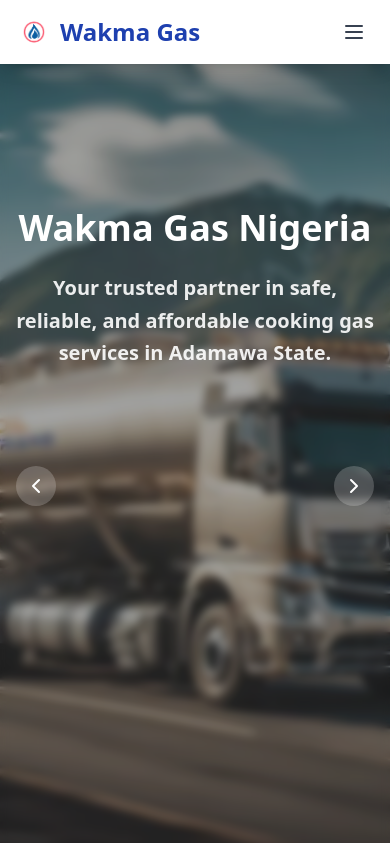
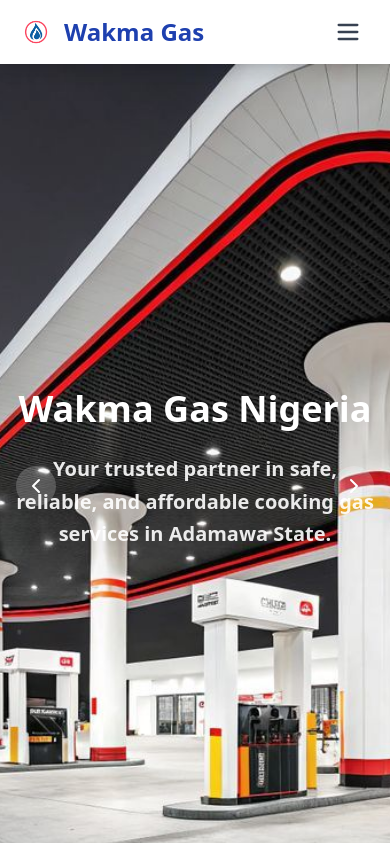
Before and after one commit to Dunama/wakma-gas, a React (Vite) app: page / in a window 390 px wide. Shown: the top 843 px of the page. Built offline with nearby package versions, Linux system fonts and the light colour scheme.

Commit message:
adjusted the mobile redponsiveness

```diff
--- a/src/components/HeroCarousel.tsx
+++ b/src/components/HeroCarousel.tsx
@@ -13,7 +13,7 @@
   children?: ReactNode;
 };
 
-const DEFAULT_IMAGES = ['/gas-cylinder.jpg', '/gas-station.jpg', '/gas-truck.jpg', 'hero-safety.jpg'];
+const DEFAULT_IMAGES = ['/hero-storage-facility.jpg','/hero-technician.jpg', '/gas-station.jpg', '/gas-truck.jpg', '/hero-safety.jpg'];
 
 const HeroCarousel = ({
   images,
@@ -26,6 +26,7 @@
   const imagesKey = images?.join('|') ?? 'default';
   const slideImages = images && images.length > 0 ? images : DEFAULT_IMAGES;
   const [currentSlide, setCurrentSlide] = useState(0);
+  const [direction, setDirection] = useState<1 | -1>(1);
   const imageCount = slideImages.length;
 
   useEffect(() => {
@@ -38,6 +39,7 @@
     }
 
     const timer = setInterval(() => {
+      setDirection(1);
       setCurrentSlide((prev) => (prev + 1) % imageCount);
     }, autoPlayMs);
 
@@ -46,11 +48,13 @@
 
   const nextSlide = () => {
     if (imageCount <= 1) return;
+    setDirection(1);
     setCurrentSlide((prev) => (prev + 1) % imageCount);
   };
 
   const prevSlide = () => {
     if (imageCount <= 1) return;
+    setDirection(-1);
     setCurrentSlide((prev) => (prev - 1 + imageCount) % imageCount);
   };
 
@@ -62,17 +66,17 @@
         <AnimatePresence mode="wait">
           <motion.div
             key={`${imagesKey}-${currentSlide}`}
-            initial={{ opacity: 0, scale: 1.1 }}
-            animate={{ opacity: 1, scale: 1 }}
-            exit={{ opacity: 0, scale: 0.95 }}
-            transition={{ duration: 0.8 }}
+            initial={{ opacity: 0, x: 60 * direction }}
+            animate={{ opacity: 1, x: 0 }}
+            exit={{ opacity: 0, x: -60 * direction }}
+            transition={{ duration: 0.7, ease: 'easeOut' }}
             className="absolute inset-0"
           >
             <div
               className="absolute inset-0 bg-cover bg-center bg-no-repeat"
               style={{ backgroundImage: `url(${slideImages[currentSlide]})` }}
             />
-            {overlayClassName && (
+            {overlayClassName && overlayClassName !== 'none' && (
               <div
                 className={`absolute inset-0 ${overlayClassName}`}
                 style={{ pointerEvents: 'none' }}
@@ -90,7 +94,7 @@
                   animate={{ y: 0, opacity: 1 }}
                   transition={{ delay: 0.3, duration: 0.8 }}
                 >
-                  <h1 className="text-4xl md:text-6xl lg:text-7xl font-bold mb-6">
+                  <h1 className="text-5xl md:text-6xl lg:text-7xl font-extrabold tracking-tight mb-6">
                     Welcome to{' '}
                     <span className="text-transparent bg-clip-text bg-gradient-to-r from-wakma-orange to-white">
                       Wakma Gas
@@ -147,7 +151,11 @@
               {slideImages.map((_, index) => (
                 <button
                   key={index}
-                  onClick={() => setCurrentSlide(index)}
+                  onClick={() => {
+                    if (index === currentSlide) return;
+                    setDirection(index > currentSlide ? 1 : -1);
+                    setCurrentSlide(index);
+                  }}
                   className={`w-3 h-3 rounded-full transition-colors ${
                     index === currentSlide ? 'bg-wakma-orange' : 'bg-white/50'
                   }`}
--- a/src/components/Navbar.tsx
+++ b/src/components/Navbar.tsx
@@ -7,7 +7,7 @@
   const [open, setOpen] = useState(false);
 
   const linkBase =
-    'block px-3 py-2 rounded-md text-base lg:text-sm font-medium transition-colors duration-200';
+    'block px-3 py-3 rounded-md text-base lg:text-sm font-medium transition-colors duration-200';
 
   const getLinkClass = (isActive: boolean) =>
     `${linkBase} ${
@@ -21,16 +21,16 @@
   return (
     <nav className="bg-white shadow-lg sticky top-0 z-50">
       <div className="max-w-7xl mx-auto px-4 sm:px-6 lg:px-8">
-        <div className="flex items-center h-16">
+        <div className="flex items-center h-16 sm:h-18 md:h-20">
           <div className="flex items-center">
             <NavLink to="/" className="flex items-center space-x-2">
               <img
                 src="/wakmaLogo.png"
                 alt="Wakma Gas logo"
-                className="h-9 w-9 object-contain select-none"
+                className="h-10 w-10 md:h-12 md:w-12 object-contain select-none"
                 draggable={false}
               />
-              <span className="text-2xl font-bold text-primary-800">Wakma Gas</span>
+              <span className="text-2xl md:text-3xl font-bold text-primary-800">Wakma Gas</span>
             </NavLink>
           </div>
 
@@ -55,12 +55,12 @@
           {/* Hamburger button (mobile & tablet) */}
           <button
             type="button"
-            className="ml-auto inline-flex items-center justify-center rounded-md p-2 text-gray-700 hover:bg-primary-50 focus:outline-none focus:ring-2 focus:ring-primary-500 lg:hidden"
+            className="ml-auto inline-flex items-center justify-center rounded-md p-3 md:p-3.5 text-gray-700 hover:bg-primary-50 focus:outline-none focus:ring-2 focus:ring-primary-500 lg:hidden"
             aria-controls="mobile-menu"
             aria-expanded={open}
             onClick={() => setOpen((v) => !v)}
           >
-            {open ? <X className="h-6 w-6" /> : <Menu className="h-6 w-6" />}
+            {open ? <X className="h-7 w-7 md:h-8 md:w-8" /> : <Menu className="h-7 w-7 md:h-8 md:w-8" />}
           </button>
         </div>
       </div>
--- a/src/pages/AboutPage.tsx
+++ b/src/pages/AboutPage.tsx
@@ -58,12 +58,11 @@
           ]}
           className="absolute inset-0"
           autoPlayMs={10000}
-          overlayClassName="bg-black/40"
+          overlayClassName="none"
           showDefaultContent={false}
         />
 
-        {/* Glassmorphism Overlay */}
-        <div className="absolute inset-0 bg-white/10 backdrop-blur-sm z-[1]" />
+
 
   <div className="relative z-10 flex min-h-[calc(100vh-12rem)] items-start justify-center px-4 sm:px-6 lg:px-8 pt-12 md:pt-16 pb-12">
           <div className="max-w-3xl text-center text-white">
--- a/src/pages/ContactPage.tsx
+++ b/src/pages/ContactPage.tsx
@@ -137,12 +137,11 @@
           ]}
           autoPlayMs={10000}
           className="absolute inset-0"
-          overlayClassName="bg-black/40"
+          overlayClassName="none"
           showDefaultContent={false}
         />
 
-        {/* Glassmorphism Overlay */}
-        <div className="absolute inset-0 bg-white/10 backdrop-blur-sm z-[1]" />
+
 
   <div className="relative z-10 flex min-h-[calc(100vh-12rem)] items-start justify-center px-4 sm:px-6 lg:px-8 pt-12 md:pt-16 pb-12">
           <div className="max-w-3xl text-center text-white">
--- a/src/pages/HomePage.tsx
+++ b/src/pages/HomePage.tsx
@@ -53,11 +53,11 @@
         {/* Background Carousel */}
         <HeroCarousel
           images={[
-            '/gas-truck.jpg',
-            '/gas-cylinder.jpg',
+            // '/gas-truck.jpg',
+            // '/gas-cylinder.jpg',
             '/gas-station.jpg',
-            '/hero-customer-service.jpg',
-            '/hero-delivery.jpg',
+            // '/hero-customer-service.jpg',
+            // '/hero-delivery.jpg',
             '/hero-refilling.jpg',
             '/hero-safety.jpg',
             '/hero-storage-facility.jpg',
@@ -65,13 +65,11 @@
           ]}
           autoPlayMs={10000}
           className="absolute inset-0"
-          overlayClassName="bg-black/40"
+          overlayClassName="none"
           showDefaultContent={false}
         />
 
-        {/* Glassmorphism Overlay */}
-        <div className="absolute inset-0 bg-white/10 backdrop-blur-sm z-[1]" />
-  <div className="relative z-10 flex min-h-[calc(100vh-12rem)] items-start justify-center px-4 sm:px-6 lg:px-8 pt-12 md:pt-16 pb-12">
+  <div className="relative z-10 flex min-h-[calc(100vh-12rem)] items-center md:items-start justify-center px-4 sm:px-6 lg:px-8 pt-10 md:pt-16 pb-10">
           <div className="max-w-3xl text-center">
             <motion.h1
               className="text-4xl md:text-6xl font-bold text-white mb-6"
--- a/src/pages/ServicesPage.tsx
+++ b/src/pages/ServicesPage.tsx
@@ -71,12 +71,11 @@
           ]}
           autoPlayMs={10000}
           className="absolute inset-0"
-          overlayClassName="bg-black/40"
+          overlayClassName="none"
           showDefaultContent={false}
         />
 
-        {/* Glassmorphism Overlay */}
-        <div className="absolute inset-0 bg-white/10 backdrop-blur-sm z-[1]" />
+
 
   <div className="relative z-10 flex min-h-[calc(100vh-12rem)] items-start justify-center px-4 sm:px-6 lg:px-8 pt-12 md:pt-16 pb-12">
           <div className="max-w-3xl text-center text-white">
```
